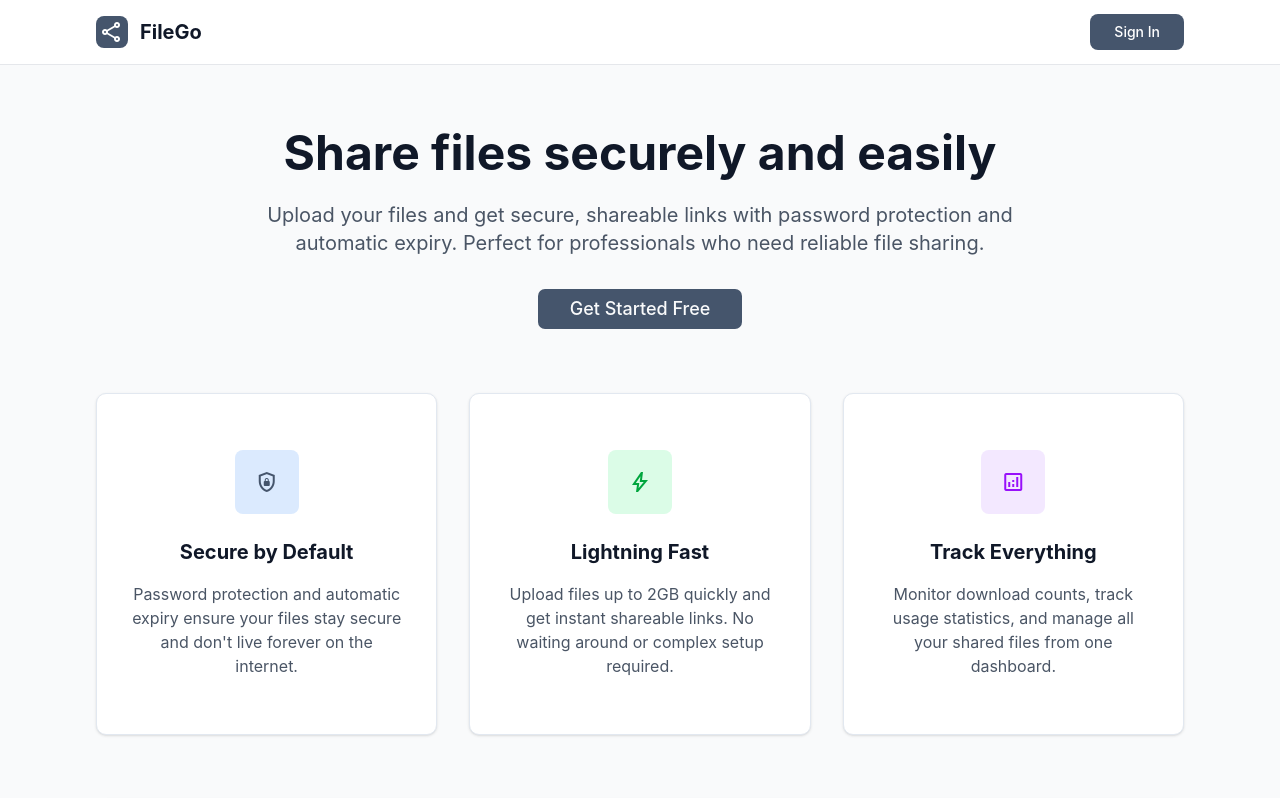
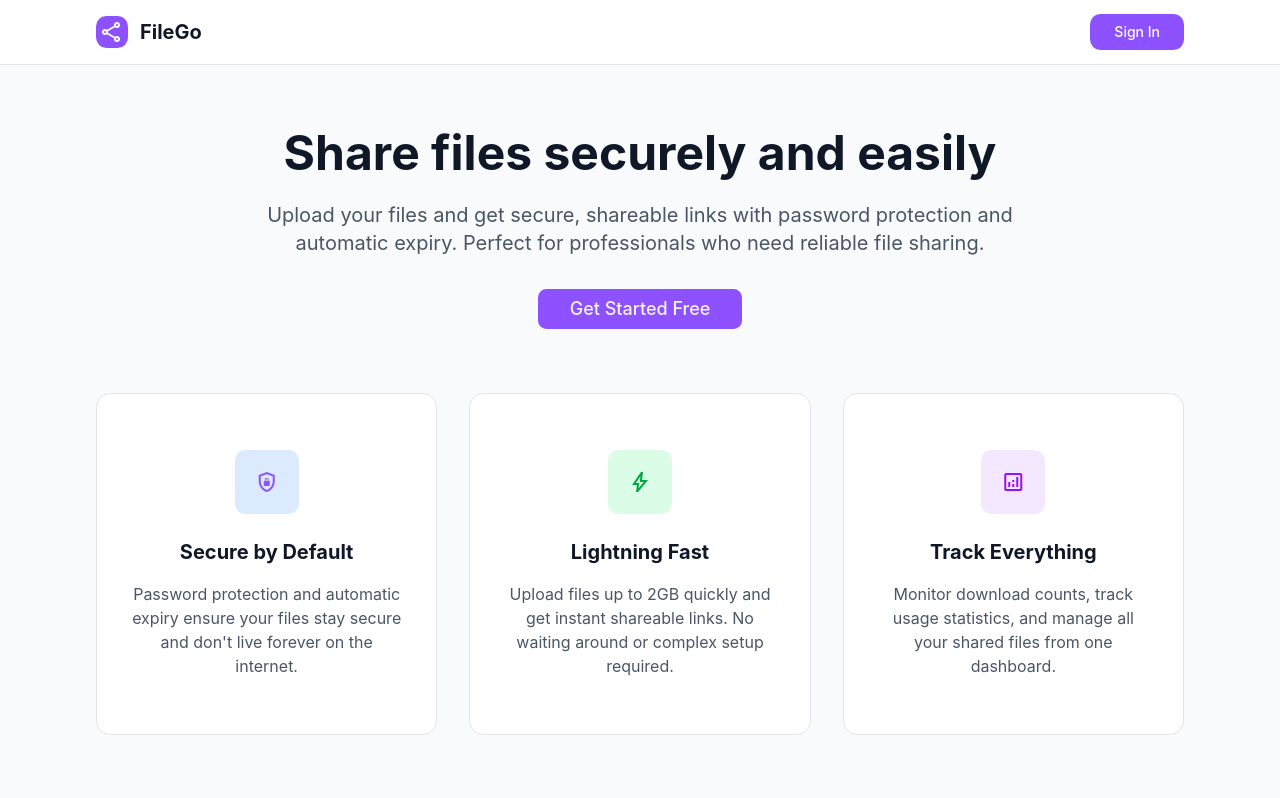
Before and after one commit to 0xdaksh-12/FileGo, a React (Vite) app in the folder client/: page / in a window 1280 px wide. Shown: the top 798 px of the page. Built offline with nearby package versions, Linux system fonts and the light colour scheme; no server answers.

Commit message:
style: update UI theme and CSS variables
Refreshed the design system with new color tokens, improved typography, and enhanced interactive states for components.

```diff
--- a/client/src/index.css
+++ b/client/src/index.css
@@ -4,11 +4,10 @@
 @custom-variant dark (&:is(.dark *));
 
 @theme inline {
-  --radius-sm: calc(var(--radius) - 2px);
-  --radius-md: calc(var(--radius) - 1px);
+  --radius-sm: calc(var(--radius) - 4px);
+  --radius-md: calc(var(--radius) - 2px);
   --radius-lg: var(--radius);
-  --radius-xl: calc(var(--radius) + 2px);
-
+  --radius-xl: calc(var(--radius) + 4px);
   --color-background: var(--background);
   --color-foreground: var(--foreground);
   --color-card: var(--card);
@@ -27,74 +26,114 @@
   --color-border: var(--border);
   --color-input: var(--input);
   --color-ring: var(--ring);
-
-  --font-sans: Inter, system-ui, -apple-system, sans-serif;
-  --font-mono: "JetBrains Mono", Menlo, monospace;
+  --color-chart-1: var(--chart-1);
+  --color-chart-2: var(--chart-2);
+  --color-chart-3: var(--chart-3);
+  --color-chart-4: var(--chart-4);
+  --color-chart-5: var(--chart-5);
+  --color-sidebar: var(--sidebar);
+  --color-sidebar-foreground: var(--sidebar-foreground);
+  --color-sidebar-primary: var(--sidebar-primary);
+  --color-sidebar-primary-foreground: var(--sidebar-primary-foreground);
+  --color-sidebar-accent: var(--sidebar-accent);
+  --color-sidebar-accent-foreground: var(--sidebar-accent-foreground);
+  --color-sidebar-border: var(--sidebar-border);
+  --color-sidebar-ring: var(--sidebar-ring);
+  --font-sans: Inter, system-ui, sans-serif;
+  --font-serif: Georgia, serif;
+  --font-mono: Menlo, monospace;
+  --radius: 0.5rem;
+  --success: hsl(160 84.2105% 39.2157%);
+  --danger: hsl(0 84.2105% 60.1961%);
+  --shadow-2xs: 0px 2px 0px 0px hsl(215.2381 100% 58.6275% / 0);
+  --shadow-xs: 0px 2px 0px 0px hsl(215.2381 100% 58.6275% / 0);
+  --shadow-sm:
+    0px 2px 0px 0px hsl(215.2381 100% 58.6275% / 0),
+    0px 1px 2px -1px hsl(215.2381 100% 58.6275% / 0);
+  --shadow:
+    0px 2px 0px 0px hsl(215.2381 100% 58.6275% / 0),
+    0px 1px 2px -1px hsl(215.2381 100% 58.6275% / 0);
+  --shadow-md:
+    0px 2px 0px 0px hsl(215.2381 100% 58.6275% / 0),
+    0px 2px 4px -1px hsl(215.2381 100% 58.6275% / 0);
+  --shadow-lg:
+    0px 2px 0px 0px hsl(215.2381 100% 58.6275% / 0),
+    0px 4px 6px -1px hsl(215.2381 100% 58.6275% / 0);
+  --shadow-xl:
+    0px 2px 0px 0px hsl(215.2381 100% 58.6275% / 0),
+    0px 8px 10px -1px hsl(215.2381 100% 58.6275% / 0);
+  --shadow-2xl: 0px 2px 0px 0px hsl(215.2381 100% 58.6275% / 0);
+  --tracking-normal: 0em;
+  --spacing: 0.25rem;
 }
 
 :root {
-  --radius: 0.5rem;
-
-  /* Slate & Off-white color palette */
-  --background: oklch(0.985 0.002 247.8); /* Slate 50 */
-  --foreground: oklch(0.208 0.042 265.75); /* Slate 900 */
-
-  --card: oklch(1 0 0); /* White */
-  --card-foreground: oklch(0.208 0.042 265.75); /* Slate 900 */
-
-  --popover: oklch(1 0 0); /* White */
-  --popover-foreground: oklch(0.208 0.042 265.75);
-
-  --primary: oklch(0.446 0.043 257.28); /* Slate 700 / Corporate Blue-Gray */
-  --primary-foreground: oklch(0.985 0.002 247.8); /* Slate 50 */
-
-  --secondary: oklch(0.968 0.007 247.9); /* Slate 100 */
-  --secondary-foreground: oklch(0.278 0.033 256.0); /* Slate 800 */
-
-  --muted: oklch(0.968 0.007 247.9); /* Slate 100 */
-  --muted-foreground: oklch(0.551 0.027 264.3); /* Slate 500 */
-
-  --accent: oklch(0.968 0.007 247.9); /* Slate 100 */
-  --accent-foreground: oklch(0.208 0.042 265.75); /* Slate 900 */
-
-  --destructive: oklch(0.577 0.245 27.325); /* Red 600 */
-  --border: oklch(0.929 0.013 255.5); /* Slate 200 */
-  --input: oklch(0.929 0.013 255.5); /* Slate 200 */
-  --ring: oklch(0.446 0.043 257.28); /* Slate 700 */
-
-  --success: oklch(0.627 0.194 149.21); /* Green 600 */
-  --danger: oklch(0.577 0.245 27.325); /* Red 600 */
+  --radius: 0.65rem;
+  --background: oklch(1 0 0);
+  --foreground: oklch(0.141 0.005 285.823);
+  --card: oklch(1 0 0);
+  --card-foreground: oklch(0.141 0.005 285.823);
+  --popover: oklch(1 0 0);
+  --popover-foreground: oklch(0.141 0.005 285.823);
+  --primary: oklch(0.606 0.25 292.717);
+  --primary-foreground: oklch(0.969 0.016 293.756);
+  --secondary: oklch(0.967 0.001 286.375);
+  --secondary-foreground: oklch(0.21 0.006 285.885);
+  --muted: oklch(0.967 0.001 286.375);
+  --muted-foreground: oklch(0.552 0.016 285.938);
+  --accent: oklch(0.967 0.001 286.375);
+  --accent-foreground: oklch(0.21 0.006 285.885);
+  --destructive: oklch(0.577 0.245 27.325);
+  --border: oklch(0.92 0.004 286.32);
+  --input: oklch(0.92 0.004 286.32);
+  --ring: oklch(0.606 0.25 292.717);
+  --chart-1: oklch(0.646 0.222 41.116);
+  --chart-2: oklch(0.6 0.118 184.704);
+  --chart-3: oklch(0.398 0.07 227.392);
+  --chart-4: oklch(0.828 0.189 84.429);
+  --chart-5: oklch(0.769 0.188 70.08);
+  --sidebar: oklch(0.985 0 0);
+  --sidebar-foreground: oklch(0.141 0.005 285.823);
+  --sidebar-primary: oklch(0.606 0.25 292.717);
+  --sidebar-primary-foreground: oklch(0.969 0.016 293.756);
+  --sidebar-accent: oklch(0.967 0.001 286.375);
+  --sidebar-accent-foreground: oklch(0.21 0.006 285.885);
+  --sidebar-border: oklch(0.92 0.004 286.32);
+  --sidebar-ring: oklch(0.606 0.25 292.717);
 }
 
 .dark {
-  --background: oklch(0.129 0.042 264.7); /* Slate 950 */
-  --foreground: oklch(0.985 0.002 247.8); /* Slate 50 */
-
-  --card: oklch(0.208 0.042 265.75); /* Slate 900 */
-  --card-foreground: oklch(0.985 0.002 247.8); /* Slate 50 */
-
-  --popover: oklch(0.208 0.042 265.75); /* Slate 900 */
-  --popover-foreground: oklch(0.985 0.002 247.8); /* Slate 50 */
-
-  --primary: oklch(0.985 0.002 247.8); /* Slate 50 */
-  --primary-foreground: oklch(0.208 0.042 265.75); /* Slate 900 */
-
-  --secondary: oklch(0.278 0.033 256.0); /* Slate 800 */
-  --secondary-foreground: oklch(0.985 0.002 247.8); /* Slate 50 */
-
-  --muted: oklch(0.278 0.033 256.0); /* Slate 800 */
-  --muted-foreground: oklch(0.704 0.04 256.8); /* Slate 400 */
-
-  --accent: oklch(0.278 0.033 256.0); /* Slate 800 */
-  --accent-foreground: oklch(0.985 0.002 247.8); /* Slate 50 */
-
-  --destructive: oklch(0.396 0.141 25.72); /* Red 900 */
-  --border: oklch(0.278 0.033 256.0); /* Slate 800 */
-  --input: oklch(0.278 0.033 256.0); /* Slate 800 */
-  --ring: oklch(0.985 0.002 247.8); /* Slate 50 */
-
-  --success: oklch(0.511 0.166 149.3); /* Green 700 */
-  --danger: oklch(0.396 0.141 25.72); /* Red 900 */
+  --background: oklch(0.141 0.005 285.823);
+  --foreground: oklch(0.985 0 0);
+  --card: oklch(0.21 0.006 285.885);
+  --card-foreground: oklch(0.985 0 0);
+  --popover: oklch(0.21 0.006 285.885);
+  --popover-foreground: oklch(0.985 0 0);
+  --primary: oklch(0.541 0.281 293.009);
+  --primary-foreground: oklch(0.969 0.016 293.756);
+  --secondary: oklch(0.274 0.006 286.033);
+  --secondary-foreground: oklch(0.985 0 0);
+  --muted: oklch(0.274 0.006 286.033);
+  --muted-foreground: oklch(0.705 0.015 286.067);
+  --accent: oklch(0.274 0.006 286.033);
+  --accent-foreground: oklch(0.985 0 0);
+  --destructive: oklch(0.704 0.191 22.216);
+  --border: oklch(1 0 0 / 10%);
+  --input: oklch(1 0 0 / 15%);
+  --ring: oklch(0.541 0.281 293.009);
+  --chart-1: oklch(0.488 0.243 264.376);
+  --chart-2: oklch(0.696 0.17 162.48);
+  --chart-3: oklch(0.769 0.188 70.08);
+  --chart-4: oklch(0.627 0.265 303.9);
+  --chart-5: oklch(0.645 0.246 16.439);
+  --sidebar: oklch(0.21 0.006 285.885);
+  --sidebar-foreground: oklch(0.985 0 0);
+  --sidebar-primary: oklch(0.541 0.281 293.009);
+  --sidebar-primary-foreground: oklch(0.969 0.016 293.756);
+  --sidebar-accent: oklch(0.274 0.006 286.033);
+  --sidebar-accent-foreground: oklch(0.985 0 0);
+  --sidebar-border: oklch(1 0 0 / 10%);
+  --sidebar-ring: oklch(0.541 0.281 293.009);
 }
 
 @layer base {
@@ -102,44 +141,56 @@
     @apply border-border outline-ring/50;
   }
   body {
-    @apply bg-background text-foreground font-sans antialiased;
+    @apply bg-background text-foreground;
   }
 }
 
 .font-inter {
-  font-family: var(--font-sans);
+  font-family:
+    "Inter",
+    system-ui,
+    -apple-system,
+    sans-serif;
 }
 
 .text-primary {
   color: var(--primary);
 }
+
 .bg-primary {
   background-color: var(--primary);
 }
+
 .text-success {
   color: var(--success);
 }
+
 .bg-success {
   background-color: var(--success);
 }
+
 .text-danger {
   color: var(--danger);
 }
+
 .bg-danger {
   background-color: var(--danger);
 }
 
 .hover\:bg-blue-600:hover {
-  background-color: oklch(0.396 0.04 257.3);
+  background-color: hsl(221.2 83.2% 53.3%);
 }
+
 .hover\:text-danger:hover {
   color: var(--danger);
 }
 
 .card-transition {
-  transition: transform 200ms cubic-bezier(0.4, 0, 0.2, 1), box-shadow 200ms cubic-bezier(0.4, 0, 0.2, 1);
+  transition:
+    transform 150ms ease,
+    box-shadow 150ms ease;
 }
 .card-transition:hover {
-  transform: translateY(-2px);
-  box-shadow: 0 10px 25px -5px rgba(0, 0, 0, 0.05), 0 8px 10px -6px rgba(0, 0, 0, 0.01);
+  transform: translateY(-4px);
+  box-shadow: 0 6px 20px rgba(16, 24, 40, 0.08);
 }
```
